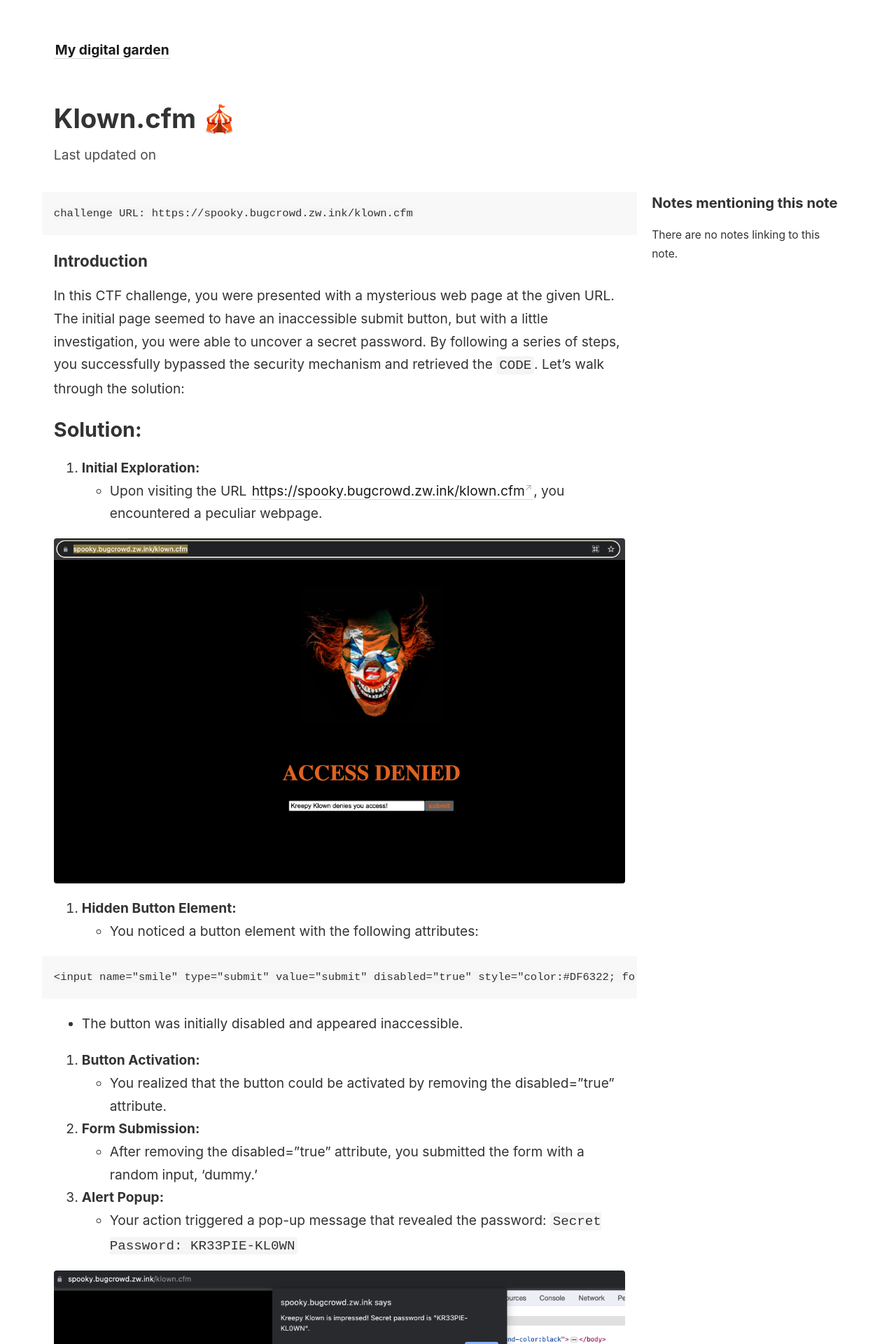
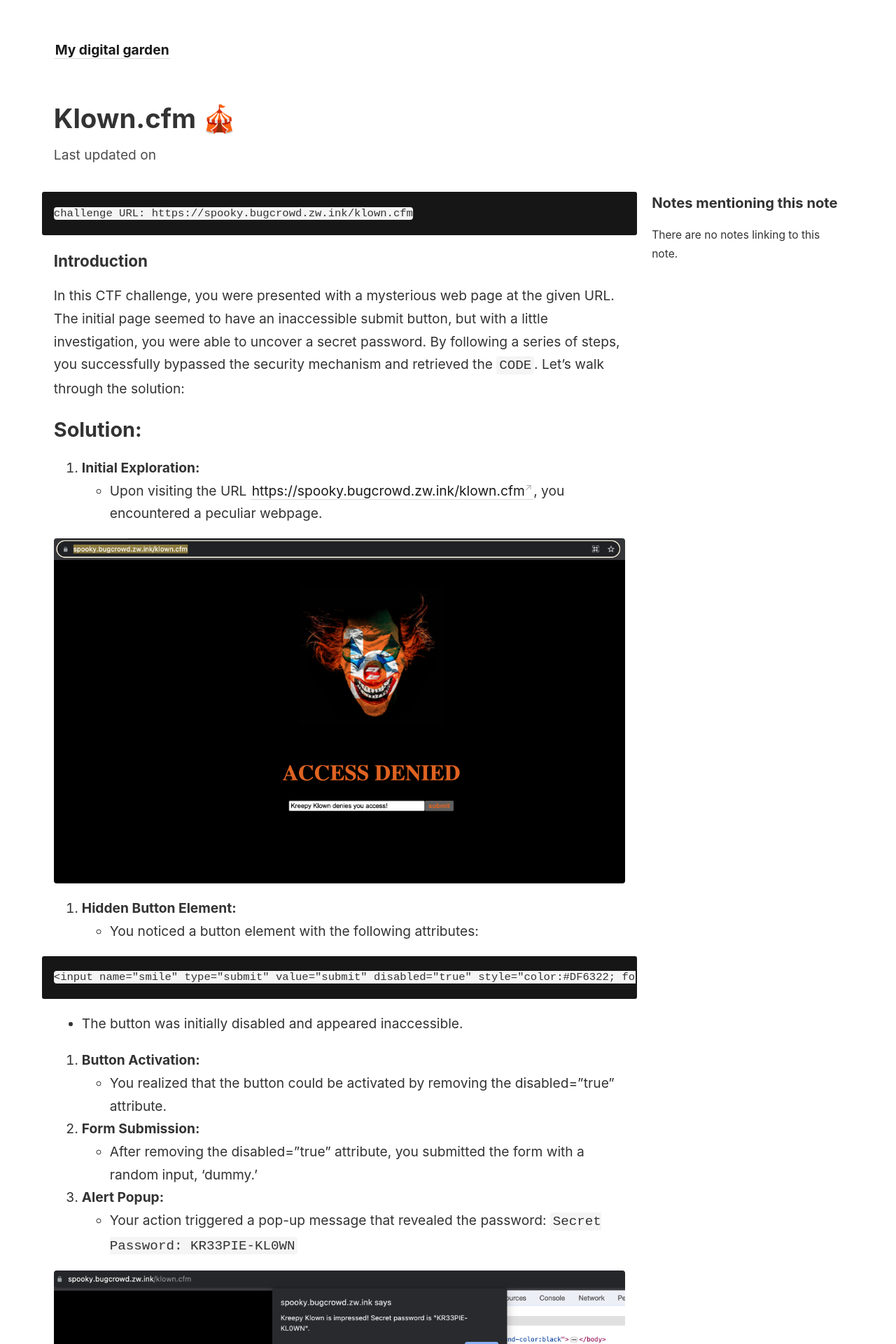
Before and after one commit to 0xPb1/test1, a Jekyll site: the page built from _notes/Bugcrowd/Klown.cfm/klown.cfm 🎪.md, in a window 1280 px wide. Shown: the top 1920 px of the page at 70% size. Built offline with Jekyll 4.4.1, drawn with Linux system fonts in a browser that asks for light colours.

Commit message:
add bgcolor

```diff
--- a/_sass/_code.scss
+++ b/_sass/_code.scss
@@ -1,5 +1,5 @@
 .highlight  {
-  background: #f8f8f8;
+  background: #171616;
   padding: 1px 1em;
   border-radius: 3px;
   font-size: 1em;
```
